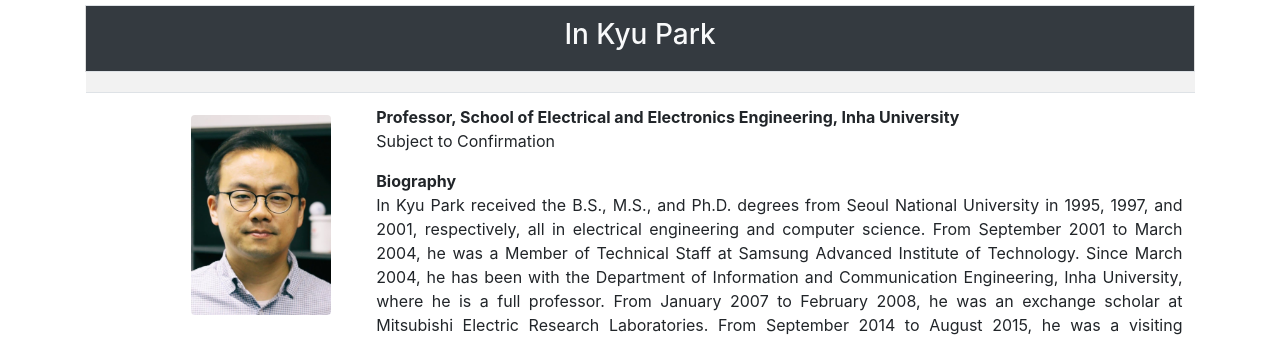
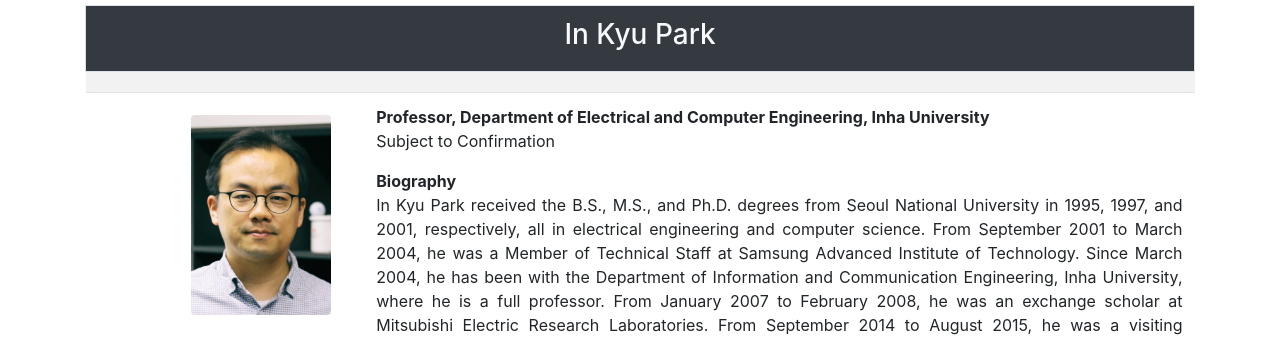
Before and after one commit to cv4dc/cv4dc.github.io, a Jekyll site: the page built from 2024/keynotes.md, in a window 1280 px wide. Shown: the part 1354-1691 px from the top of the page. Built offline with Jekyll 4.4.1, drawn with Linux system fonts in a browser that asks for light colours; nearby versions of some CDN libraries.

Commit message:
Update keynotes.yml
Change the affiliation of Prof. In Kyu Park as requested.

```diff
--- a/_data/keynotes.yml
+++ b/_data/keynotes.yml
@@ -18,7 +18,7 @@
    order: 2
    index: 2
  - name: "In Kyu Park"
-   title: "Professor, School of Electrical and Electronics Engineering, Inha University"
+   title: "Professor, Department of Electrical and Computer Engineering, Inha University"
    abstract: "Subject to Confirmation"
    bio: "In Kyu Park received the B.S., M.S., and Ph.D. degrees from Seoul National University in 1995, 1997, and 2001, respectively, all in electrical engineering and computer science. From September 2001 to March 2004, he was a Member of Technical Staff at Samsung Advanced Institute of Technology. Since March 2004, he has been with the Department of Information and Communication Engineering, Inha University, where he is a full professor. From January 2007 to February 2008, he was an exchange scholar at Mitsubishi Electric Research Laboratories. From September 2014 to August 2015, he was a visiting associate professor at MIT Media Lab. From July 2018 to June 2019, he was a visiting scholar at the Center for Visual Computing in University of California, San Diego. Currently he is serving as an Associate Editor of IEEE Transactions on Pattern Analysis and Machine Intelligence. Dr. Park's research interests include the joint area of computer vision and graphics, including 3D shape reconstruction from multiple views, 3D human modeling, computational photography, and deep learning. He is a senior member of IEEE and a member of ACM."
    prez: In Person
```
